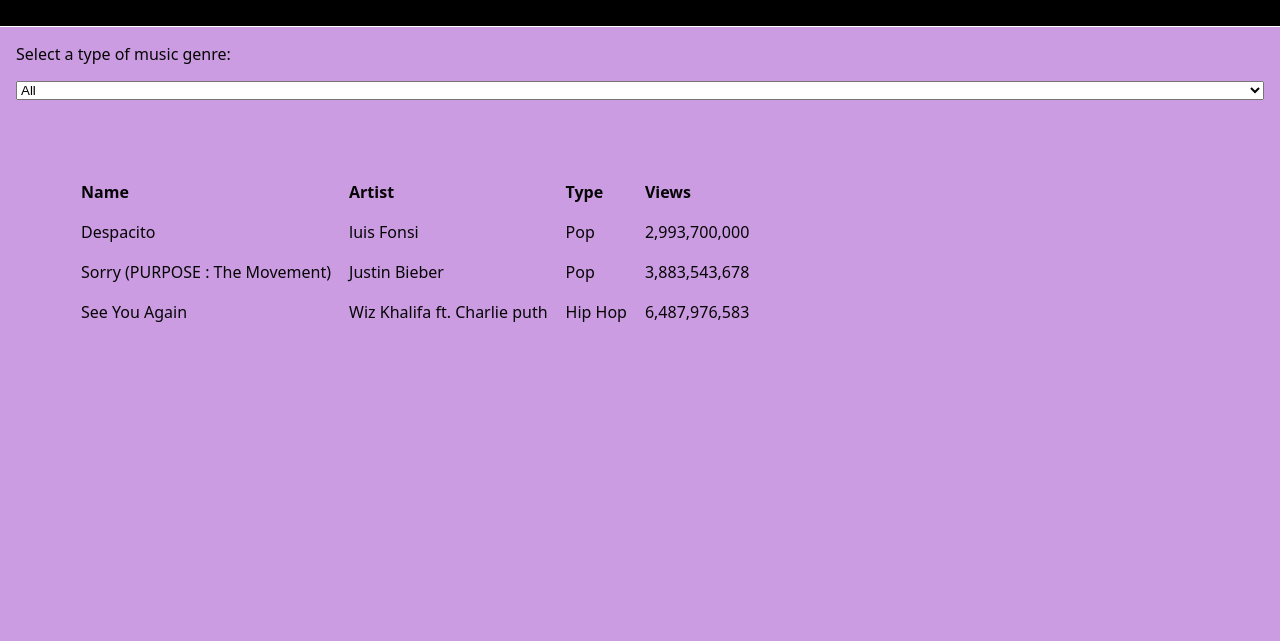
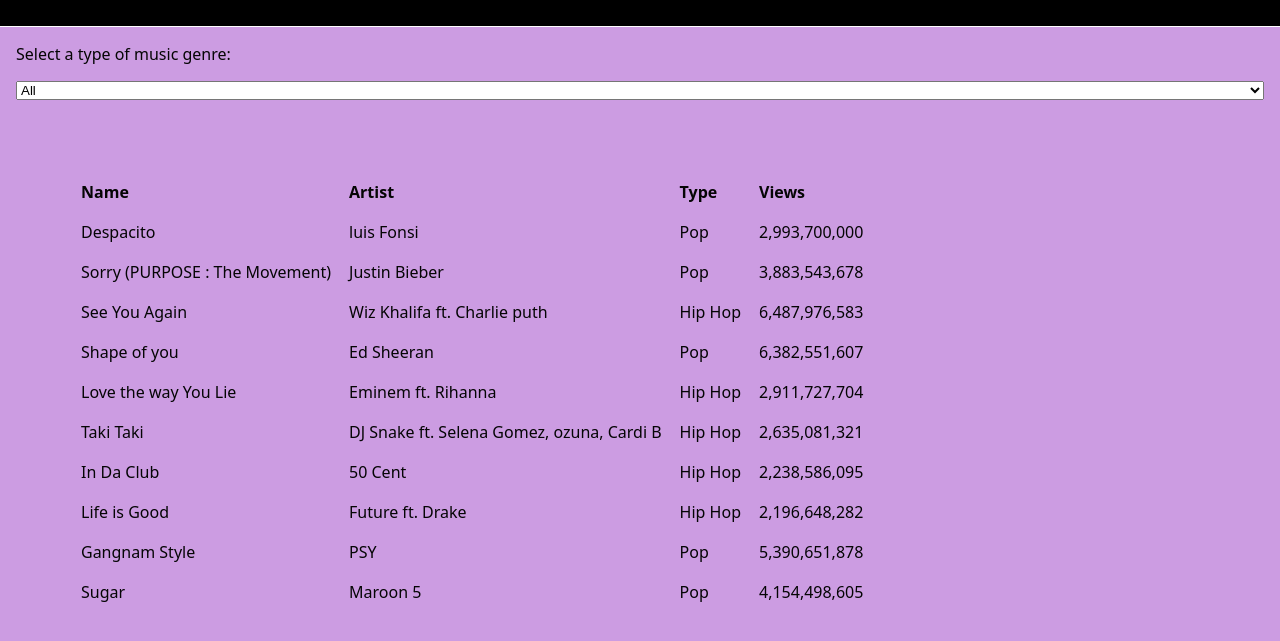
Before and after one commit to Shaymaa2006/firstcodeproject, a website: page page3.html in a window 1280 px wide. Shown: the part 135-776 px from the top of the page. Drawn offline with Linux system fonts and the light colour scheme.

Commit message:
december 17

```diff
--- a/page3.html
+++ b/page3.html
@@ -68,6 +68,41 @@
               Artist: "Wiz Khalifa ft. Charlie puth",
               Type:"Hip Hop",
               Views: "6,487,976,583 ",
+            },{
+              SongName: "Shape of you",
+              Artist: "Ed Sheeran",
+              Type:"Pop",
+              Views: "6,382,551,607",
+            },{
+              SongName: "Love the way You Lie",
+              Artist: "Eminem ft. Rihanna",
+              Type:"Hip Hop",
+              Views: "2,911,727,704",
+            },{
+              SongName: "Taki Taki",
+              Artist: "DJ Snake ft. Selena Gomez, ozuna, Cardi B",
+              Type:"Hip Hop",
+              Views: "2,635,081,321",
+            },{
+              SongName: "In Da Club",
+              Artist: "50 Cent",
+              Type:"Hip Hop",
+              Views: "2,238,586,095",
+            },{
+              SongName: "Life is Good",
+              Artist: "Future ft. Drake",
+              Type:"Hip Hop",
+              Views: "2,196,648,282",
+            },{
+              SongName: "Gangnam Style",
+              Artist: "PSY",
+              Type:"Pop",
+              Views: "5,390,651,878 ",
+            },{
+              SongName: "Sugar",
+              Artist: "Maroon 5",
+              Type:"Pop",
+              Views: "4,154,498,605",
             }
             ];
             console.log(MusicVideos);
```
